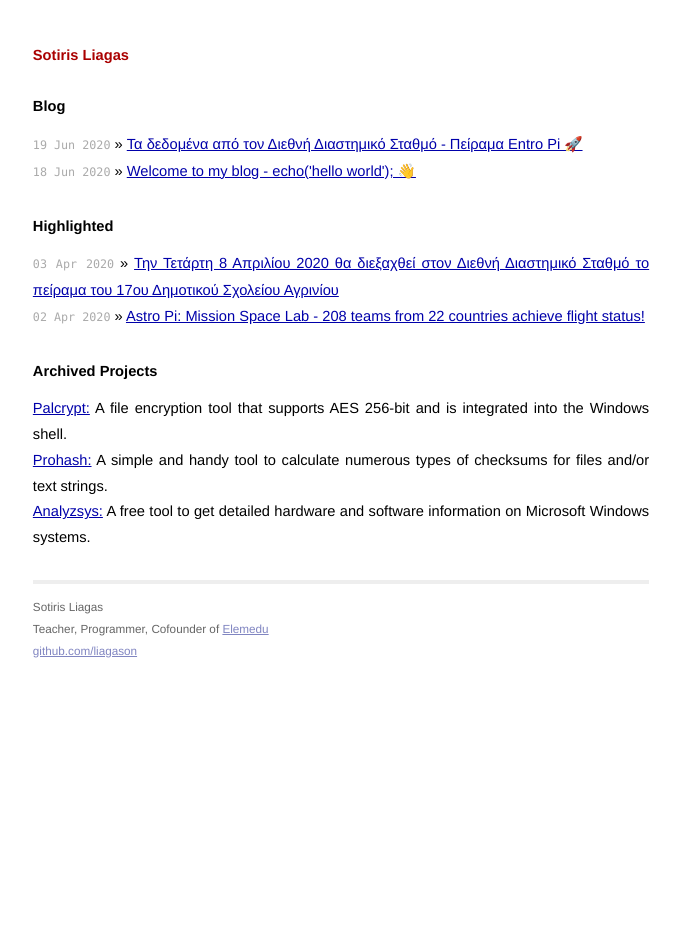
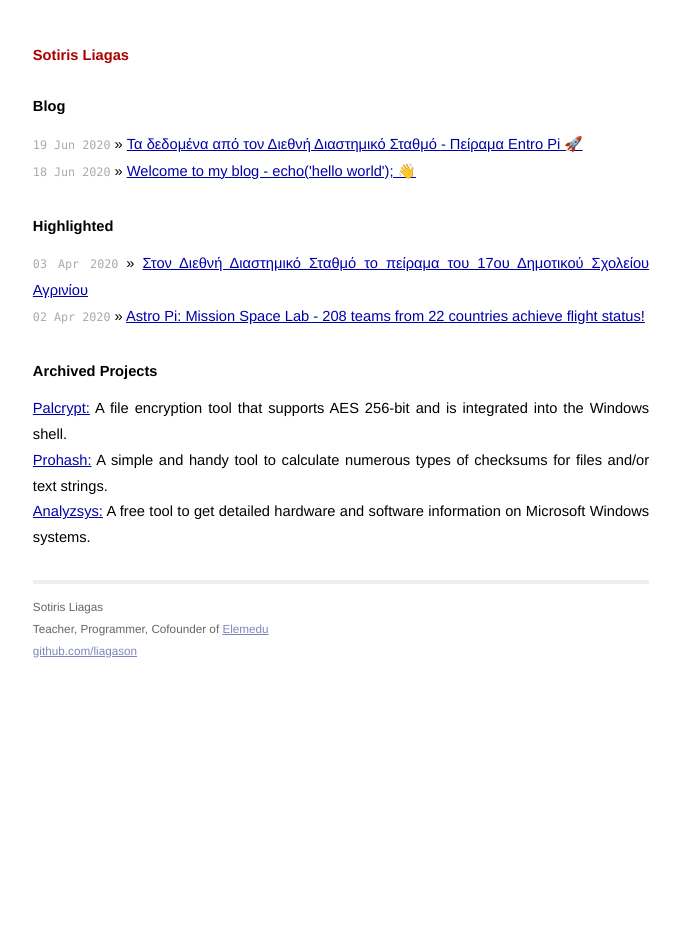
Before and after one commit to liagason/A-Jekyll-Blog, a Jekyll site: the page built from index.html, in a window 1280 px wide. Shown: the whole page, without its empty margins (299-979 px from the left). Built offline with Jekyll 4.4.1, drawn with Linux system fonts in a browser that asks for light colours.

Commit message:
Update index.html

```diff
--- a/index.html
+++ b/index.html
@@ -13,7 +13,7 @@
 
   <h1>Highlighted</h1>
   <ul class="posts">
-    <li><span>03 Apr 2020</span> &raquo; <a href="https://www.sch.gr/tin-tetarti-8-apriliou-2020-ston-diethni-diastimiko-stathmo-tha-dieksachthei-peirama-tou-17ou-dimotikou-scholeiou-agriniou/">Την Τετάρτη 8 Απριλίου 2020 θα διεξαχθεί στον Διεθνή Διαστημικό Σταθμό το πείραμα του 17ου Δημοτικού Σχολείου Αγρινίου</a></li>
+    <li><span>03 Apr 2020</span> &raquo; <a href="https://www.sch.gr/tin-tetarti-8-apriliou-2020-ston-diethni-diastimiko-stathmo-tha-dieksachthei-peirama-tou-17ou-dimotikou-scholeiou-agriniou/">Στον Διεθνή Διαστημικό Σταθμό το πείραμα του 17ου Δημοτικού Σχολείου Αγρινίου</a></li>
     <li><span>02 Apr 2020</span> &raquo; <a href="https://www.esa.int/Education/AstroPI/Astro_Pi_Mission_Space_Lab_-_208_teams_from_22_countries_achieve_flight_status">Astro Pi: Mission Space Lab - 208 teams from 22 countries achieve flight status!</a></li>
   </ul>
 
```
